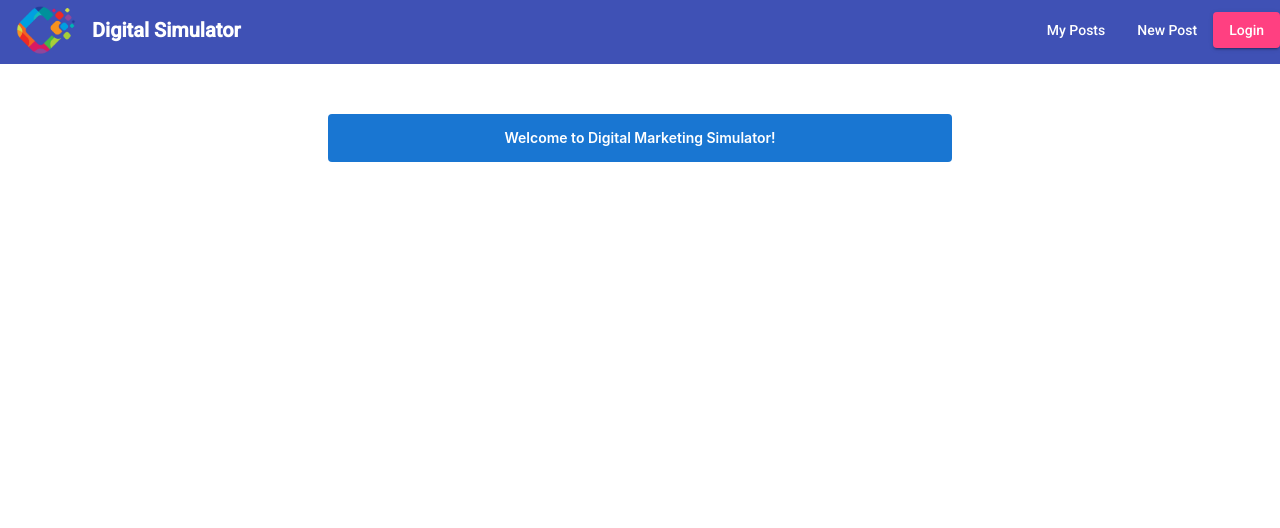
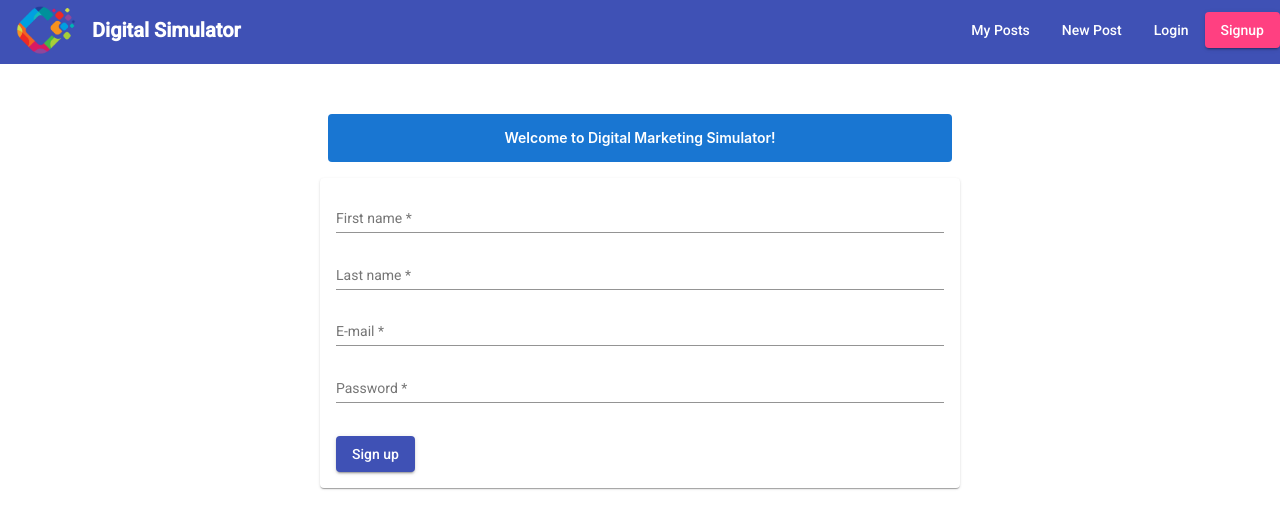
Before and after one commit to athmekr/digital-simulator, an Angular app: page /signup in a window 1280 px wide. Before the commit this address led to /. Shown: the top 528 px of the page. Built offline with nearby package versions, Linux system fonts and the light colour scheme.

Commit message:
Added Signup Component

```diff
--- a/src/app/app-routing.module.ts
+++ b/src/app/app-routing.module.ts
@@ -4,12 +4,14 @@
 import { PostListComponent } from './posts/post-list/post-list.component';
 import { PostCreateComponent } from './posts/post-create/post-create.component';
 import { LoginComponent } from './auth/login/login.component';
+import { SignupComponent } from './auth/signup/signup.component';
 
 const routes: Routes = [
   { path: '', component: PostListComponent },
   { path: 'create', component: PostCreateComponent },
   { path: 'edit/:postId', component: PostCreateComponent },
-  { path: 'login', component: LoginComponent }
+  { path: 'login', component: LoginComponent },
+  { path: 'signup', component: SignupComponent}
 ];
 
 @NgModule({
--- a/src/app/app.module.ts
+++ b/src/app/app.module.ts
@@ -7,6 +7,8 @@
 import { PostCreateComponent } from './posts/post-create/post-create.component';
 import { PostListComponent } from './posts/post-list/post-list.component';
 import { LoginComponent } from './auth/login/login.component';
+import { SignupComponent } from './auth/signup/signup.component';
+
 import { BrowserAnimationsModule } from '@angular/platform-browser/animations';
 import { HttpClientModule } from '@angular/common/http';
 import { AppRoutingModule } from './app-routing.module';
@@ -25,7 +27,8 @@
     PostCreateComponent,
     HeaderComponent,
     PostListComponent,
-    LoginComponent
+    LoginComponent,
+    SignupComponent
   ],
   imports: [
     BrowserModule,
--- /dev/null
+++ b/src/app/auth/signup/signup.component.css
@@ -0,0 +1,11 @@
+.signup-card {
+  margin: auto;
+}
+
+mat-form-field,textarea {
+  width: 100%;
+}
+
+mat-spinner {
+  margin: auto;
+}
--- /dev/null
+++ b/src/app/auth/signup/signup.component.html
@@ -0,0 +1,28 @@
+<mat-card class="signup-card">
+  <mat-spinner *ngIf="isLoading"></mat-spinner>
+  <form (submit)="onSignUp(signupForm)" #signupForm="ngForm" *ngIf="!isLoading">
+    <mat-form-field>
+      <mat-label>First name</mat-label>
+      <input matInput name="email" ngModel type="firstrname" #firstnameInput="ngModel" required>
+      <mat-error *ngIf="firstnameInput.invalid">Please enter a valid name.</mat-error>
+    </mat-form-field>
+    <mat-form-field>
+      <mat-label>Last name</mat-label>
+      <input matInput name="lastename" ngModel type="lastname" #lastnameInput="ngModel" required>
+      <mat-error *ngIf="lastnameInput.invalid">Please enter a valid name.</mat-error>
+    </mat-form-field>
+    <mat-form-field>
+      <mat-label>E-mail</mat-label>
+      <input matInput name="email" ngModel type="email" #emailInput="ngModel" required email>
+      <mat-error *ngIf="emailInput.invalid">Please enter a valid email.</mat-error>
+    </mat-form-field>
+    <br>
+    <mat-form-field class="post-create-form-field">
+      <mat-label>Password</mat-label>
+      <input matInput name="password" ngModel type="password" #passwordInput="ngModel" required>
+      <mat-error *ngIf="passwordInput.invalid">Please enter a valid password</mat-error>
+    </mat-form-field>
+    <br><br>
+    <button mat-raised-button color= "primary" type="submit">Sign up</button>
+  </form>
+</mat-card>
--- /dev/null
+++ b/src/app/auth/signup/signup.component.ts
@@ -0,0 +1,19 @@
+import { Component, OnInit } from '@angular/core';
+import { NgForm } from '@angular/forms';
+
+@Component({
+  //selector: 'selector-name',
+  templateUrl: 'signup.component.html',
+  styleUrls: ['./signup.component.css']
+})
+
+export class SignupComponent implements OnInit {
+  constructor() { }
+  isLoading = false;
+
+  ngOnInit() { }
+
+  onSignup(form: NgForm) {
+    console.log(form.value);
+  }
+}
--- a/src/app/header/header.component.html
+++ b/src/app/header/header.component.html
@@ -10,8 +10,9 @@
     <div class="spacer"></div>
 
     <a mat-button routerLink="/">My Posts</a>
-    <a mat-button routerLink="/create" routerLinkActive="mat-warn">New Post</a>
-    <a mat-raised-button routerLink="/login" color="accent">Login</a>
+    <a mat-button routerLink="/create">New Post</a>
+    <a mat-button routerLink="/login">Login</a>
+    <a mat-raised-button routerLink="/signup" color="accent">Signup</a>
 
     <!-- <a aria-label="Angular on twitter" target="_blank" rel="noopener" href="https://twitter.com/athmekr" title="Twitter">
       <svg id="twitter-logo" height="24" data-name="Logo" xmlns="http://www.w3.org/2000/svg" viewBox="0 0 400 400">
```
